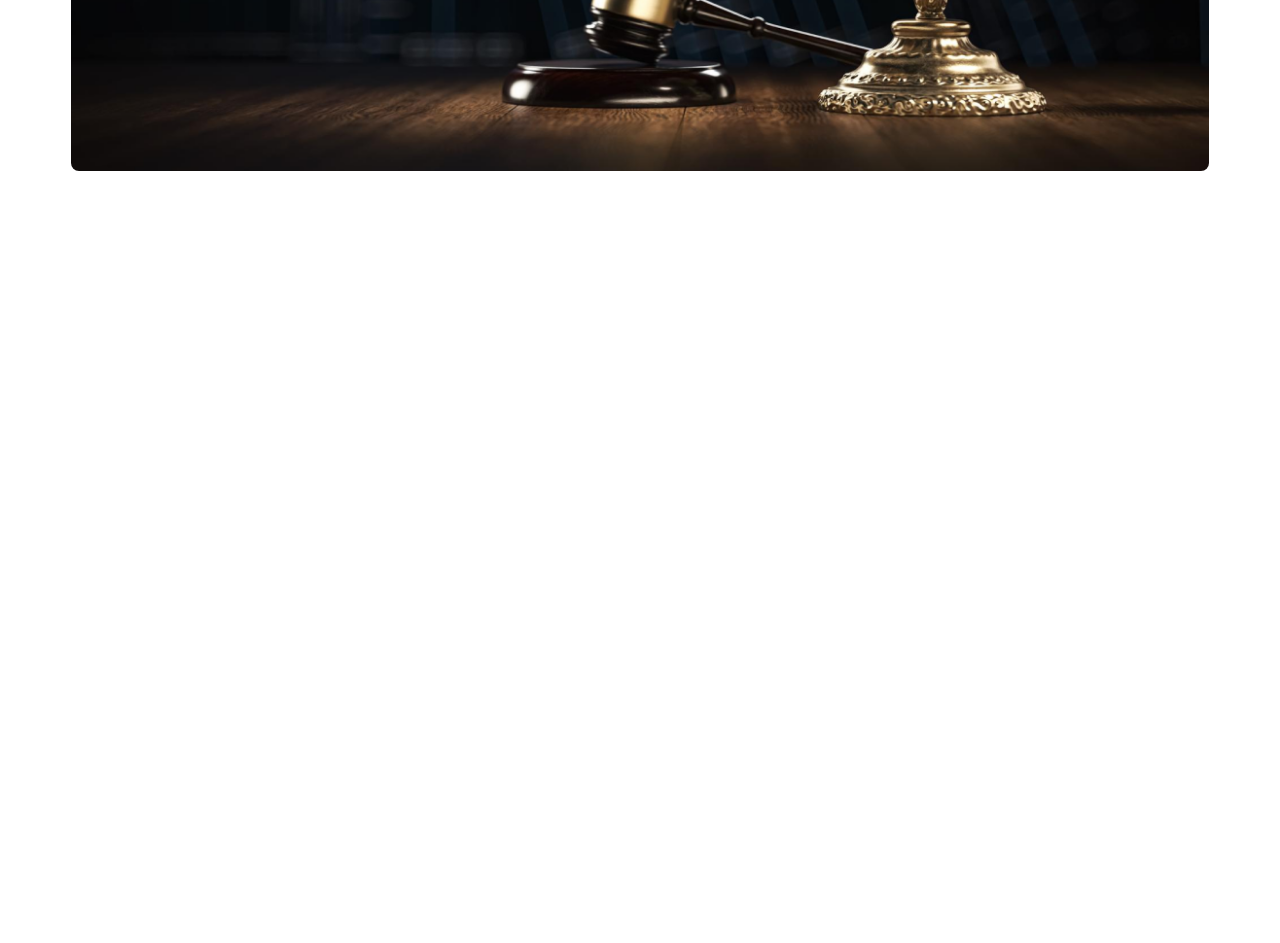
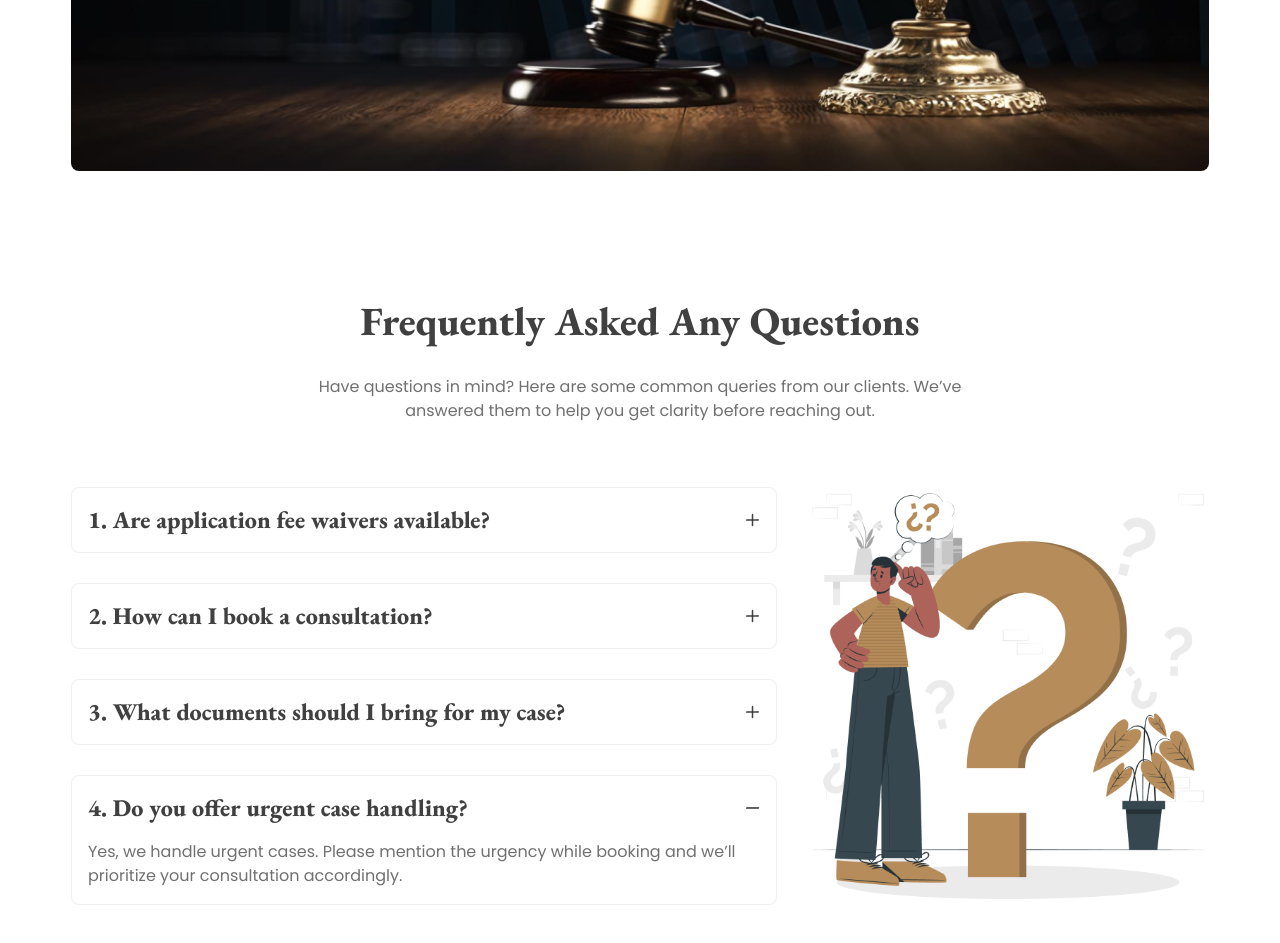
Before and after one commit to muhammad-tamim/web_project_12, a plain HTML site: page index.html in a window 1280 px wide. Shown: the part 2349-3292 px from the top of the page. Before the commit the page ends 2640 px from the top, so only its background shows below. Drawn offline with nearby package versions, Linux system fonts and the light colour scheme.

Commit message:
feat: add frequently asked question

```diff
--- a/index.html
+++ b/index.html
@@ -340,8 +340,54 @@
         </section>
 
 
-        <!-- section -->
-        <section></section>
+        <!-- frequently asked question section -->
+        <section>
+            <div class="max-w-[714px] mx-auto text-center mb-8 lg:mb-16">
+                <h1 class="font-ebGaramond font-extrabold text-dark2 text-[40px] pb-6">Frequently Asked Any Questions
+                </h1>
+                <p class="text-base text-dark3">
+                    Have questions in mind? Here are some common queries from our clients. We’ve answered them to help
+                    you get clarity before reaching out.
+                </p>
+            </div>
+
+            <div class="flex flex-col lg:flex-row justify-between items-center gap-[30px]">
+                <div class="space-y-[30px]">
+                    <div class="collapse collapse-plus bg-base-100 border border-base-300">
+                        <input type="radio" name="my-accordion-3" checked="checked" />
+                        <div class="collapse-title font-ebGaramond font-extrabold text-dark2 text-2xl">1. Are
+                            application fee waivers available?</div>
+                        <div class="collapse-content text-base text-dark3">Yes, fee waivers are available under specific
+                            conditions. Please contact our team for more details on eligibility.</div>
+                    </div>
+                    <div class="collapse collapse-plus bg-base-100 border border-base-300">
+                        <input type="radio" name="my-accordion-3" checked="checked" />
+                        <div class="collapse-title font-ebGaramond font-extrabold text-dark2 text-2xl">2. How can I book
+                            a consultation?</div>
+                        <div class="collapse-content text-base text-dark3">You can book a consultation through our
+                            website or by calling our office directly. We’ll confirm your appointment shortly after.
+                        </div>
+                    </div>
+                    <div class="collapse collapse-plus bg-base-100 border border-base-300">
+                        <input type="radio" name="my-accordion-3" checked="checked" />
+                        <div class="collapse-title font-ebGaramond font-extrabold text-dark2 text-2xl">3. What documents
+                            should I bring for my case?</div>
+                        <div class="collapse-content text-base text-dark3">Please bring all relevant documents such as
+                            contracts, IDs, or previous legal papers to help us better understand your case.</div>
+                    </div>
+                    <div class="collapse collapse-plus bg-base-100 border border-base-300">
+                        <input type="radio" name="my-accordion-3" checked="checked" />
+                        <div class="collapse-title font-ebGaramond font-extrabold text-dark2 text-2xl">4. Do you offer
+                            urgent case handling?</div>
+                        <div class="collapse-content text-base text-dark3">Yes, we handle urgent cases. Please mention
+                            the urgency while booking and we’ll prioritize your consultation accordingly.</div>
+                    </div>
+                </div>
+                <div>
+                    <img src="assets/images/faq.png" alt="">
+                </div>
+            </div>
+        </section>
         <!-- end section -->
 
         <!-- section -->
```
